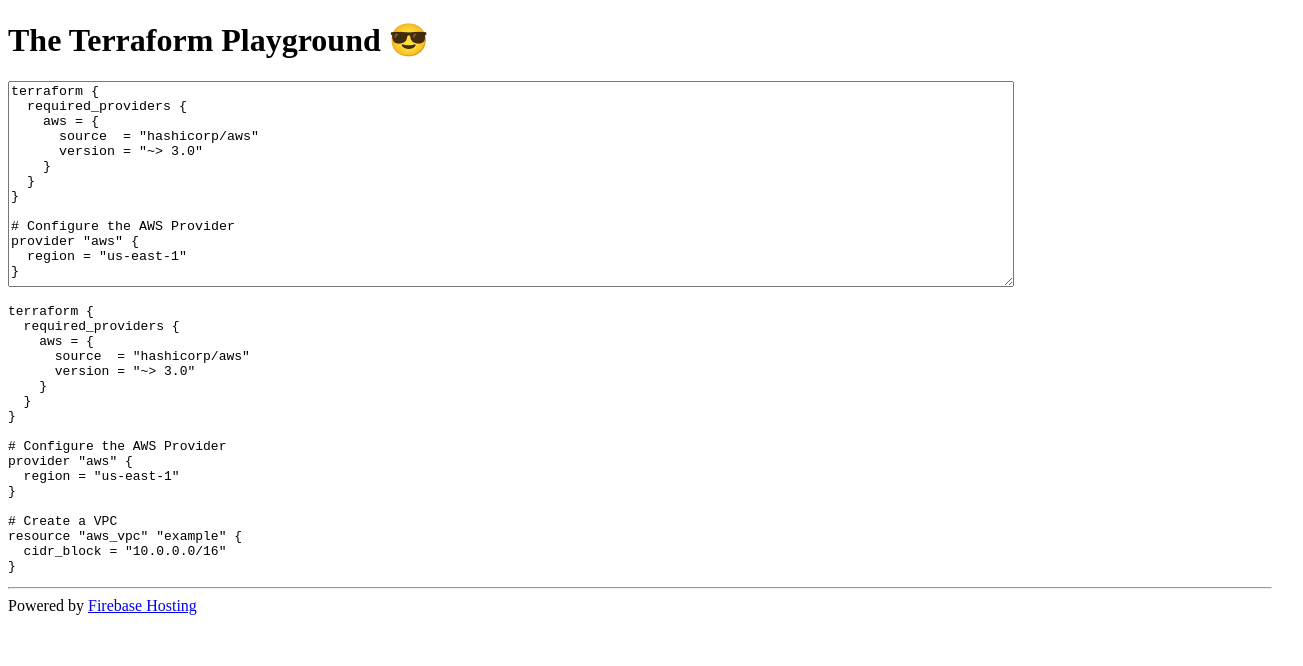
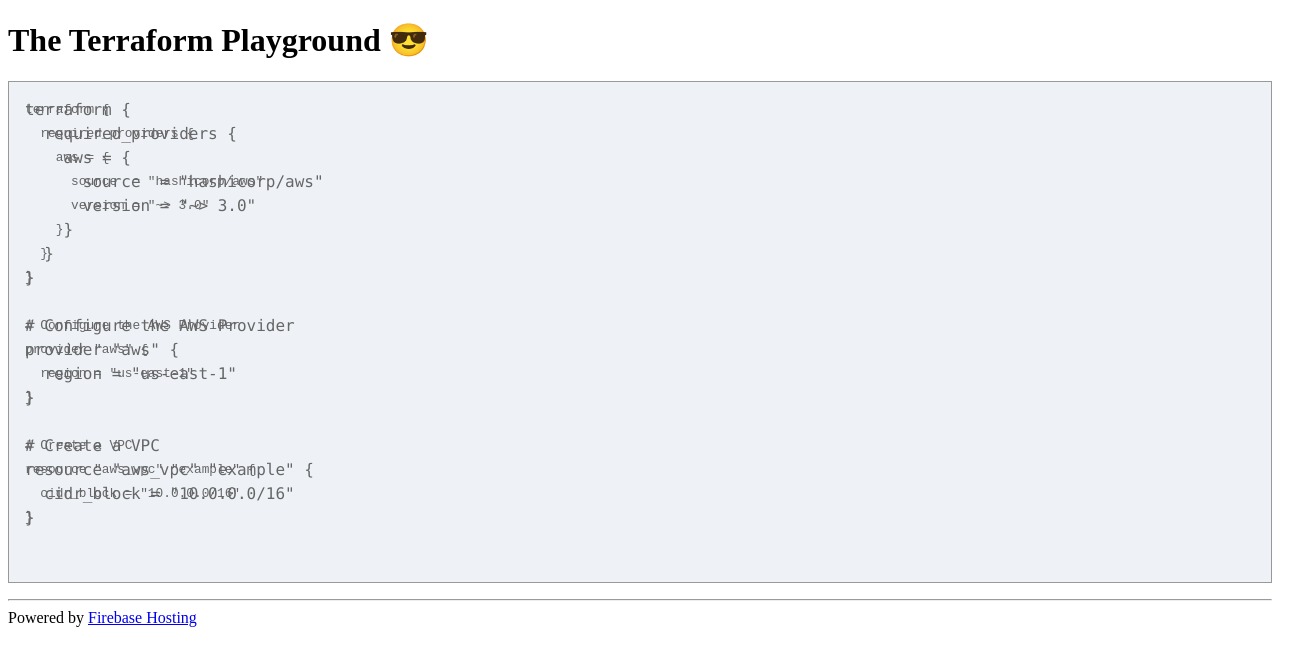
Before and after one commit to yukin01/terraform-playground, a Next.js app in the folder frontend/: page / in a window 1280 px wide. Shown: the top 666 px of the page, 1303 px wide, since content can reach past the window. Built offline with nearby package versions, Linux system fonts and the light colour scheme.

Commit message:
Add syntax highlighting and TextArea

```diff
--- a/frontend/components/Code.tsx
+++ b/frontend/components/Code.tsx
@@ -1,6 +1,5 @@
 import React, { FC, useEffect } from 'react'
 import Prism from 'prismjs'
-import 'prismjs/themes/prism-okaidia.css'
 
 type Props = {
   code: string
--- a/frontend/components/Editor.tsx
+++ b/frontend/components/Editor.tsx
@@ -63,7 +63,7 @@ export const Editor: FC<Props> = ({ language, content, setContent }) => {
         value={content}
         onChange={event => setContent(event.target.value)}
         onKeyDown={onKeyDown}
-        style={{ width: 1000, height: 200 }}
+        // style={{ width: 1000, height: 200 }}
       />
       <pre className="code-output">
         <code className={`language-${language}`}>{content}</code>
--- /dev/null
+++ b/frontend/pages/_app.tsx
@@ -0,0 +1,6 @@
+import type { AppProps } from 'next/app'
+import 'styles.css'
+
+const MyApp = ({ Component, pageProps }: AppProps) => <Component {...pageProps} />
+
+export default MyApp
--- a/frontend/pages/index.tsx
+++ b/frontend/pages/index.tsx
@@ -1,5 +1,5 @@
-import { Layout } from '../components/Layout'
-import { Form } from '../components/Form'
+import { Layout } from 'components/Layout'
+import { Form } from 'components/Form'
 
 const code = `
 terraform {
--- /dev/null
+++ b/frontend/styles.css
@@ -0,0 +1,103 @@
+.App {
+  font-family: sans-serif;
+}
+
+/** ---------------------------- */
+/** --- General ---------------- */
+/** ---------------------------- */
+textarea {
+  border: 1px solid #999;
+  width: 100%;
+  height: 20em;
+  outline: none;
+}
+
+/** ---------------------------- */
+/** --- Code editor ------------ */
+/** ---------------------------- */
+.code-edit-container {
+  position: relative;
+  height: 500px;
+  border: 1px solid hsl(0, 0%, 60%);
+  background-color: hsl(212, 35%, 95%);
+  margin: 1em 0;
+}
+
+.code-input,
+.code-output {
+  position: absolute;
+  top: 0;
+  left: 0;
+  width: 100%;
+  height: 100%;
+  padding: 1rem;
+  border: none;
+  font-family: Consolas, Monaco, "Andale Mono", "Ubuntu Mono", monospace;
+  font-size: 0.8rem;
+  background: transparent;
+  white-space: pre-wrap;
+  line-height: 1.5em;
+  word-wrap: break-word;
+  font-size: 1rem;
+}
+
+.code-input {
+  opacity: 1;
+  margin: 0;
+  color: hsl(0, 0%, 40%);
+  resize: none;
+}
+
+.code-output {
+  pointer-events: none;
+  z-index: 3;
+  margin: 0;
+  overflow-y: auto;
+}
+code {
+  position: absolute;
+  top: 0;
+  left: 0;
+  margin: 0;
+  padding: 1rem;
+  display: block;
+  color: hsl(0, 0%, 40%);
+  font-size: 0.8rem;
+  font-family: "PT Mono", monospace;
+}
+
+.tag:not(body) {
+  align-items: center;
+  background-color: transparent;
+  border-radius: 0;
+  display: initial;
+  font-size: 1em;
+  height: 2em;
+  justify-content: center;
+  line-height: inherit;
+  padding-left: 0;
+  padding-right: 0;
+  white-space: nowrap;
+}
+
+.number {
+  align-items: initial;
+  background-color: initial;
+  border-radius: initial;
+  display: initial;
+  font-size: 1rem;
+  height: initial;
+  justify-content: initial;
+  margin-right: initial;
+  min-width: initial;
+  padding: initial;
+  text-align: initial;
+  vertical-align: inherit;
+}
+
+/* overrides */
+.code-edit-container :not(pre) > code[class*="language-"],
+.code-edit-container pre[class*="language-"] {
+  background: transparent;
+  margin: 0;
+}
--- a/frontend/tsconfig.json
+++ b/frontend/tsconfig.json
@@ -16,7 +16,8 @@
     "resolveJsonModule": true,
     "skipLibCheck": true,
     "strict": true,
-    "target": "esnext"
+    "target": "esnext",
+    "baseUrl": "."
   },
   "exclude": ["node_modules"],
   "include": ["**/*.ts", "**/*.tsx"]
```
Also changed, not shown: frontend/.babelrc.
